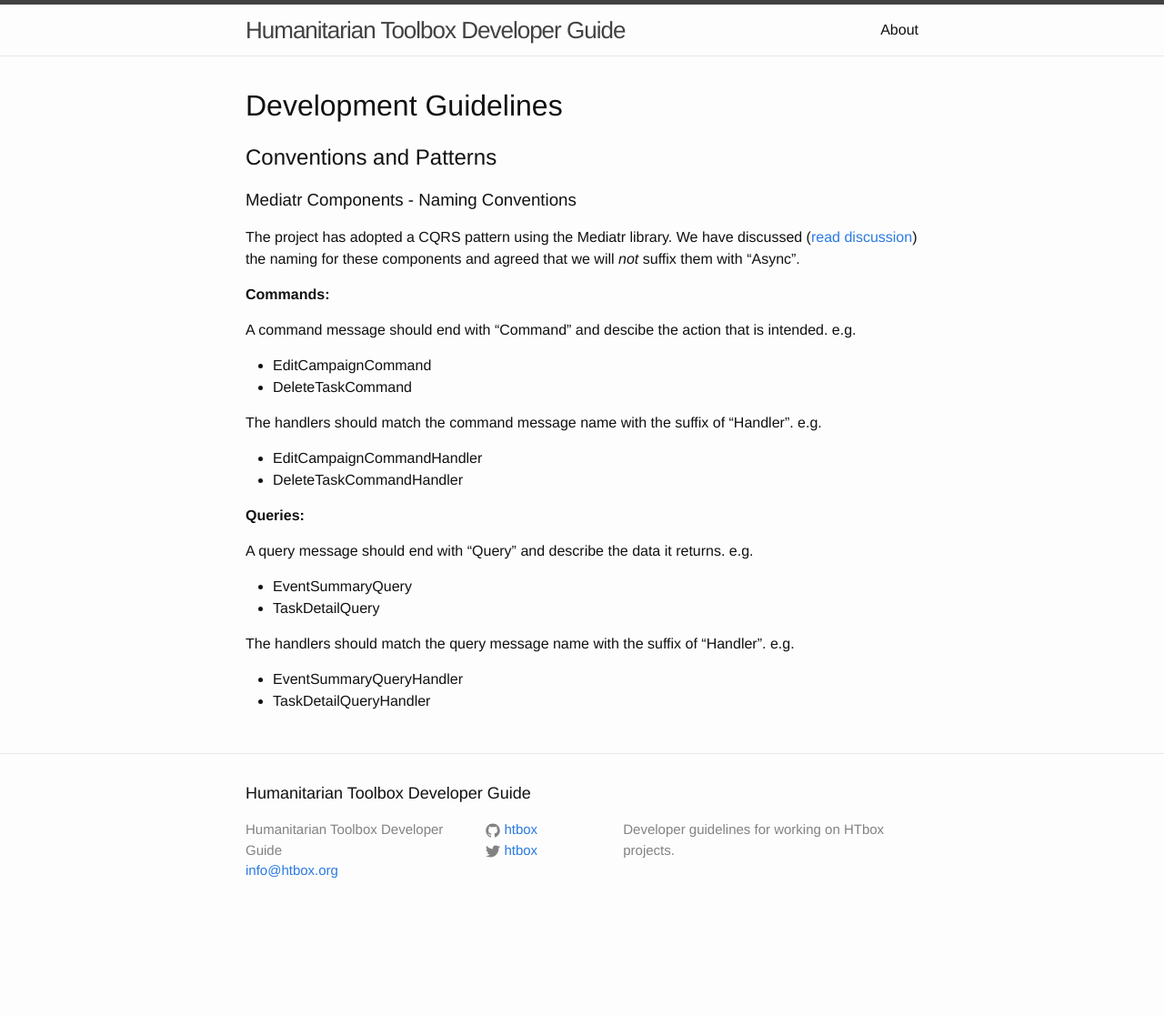
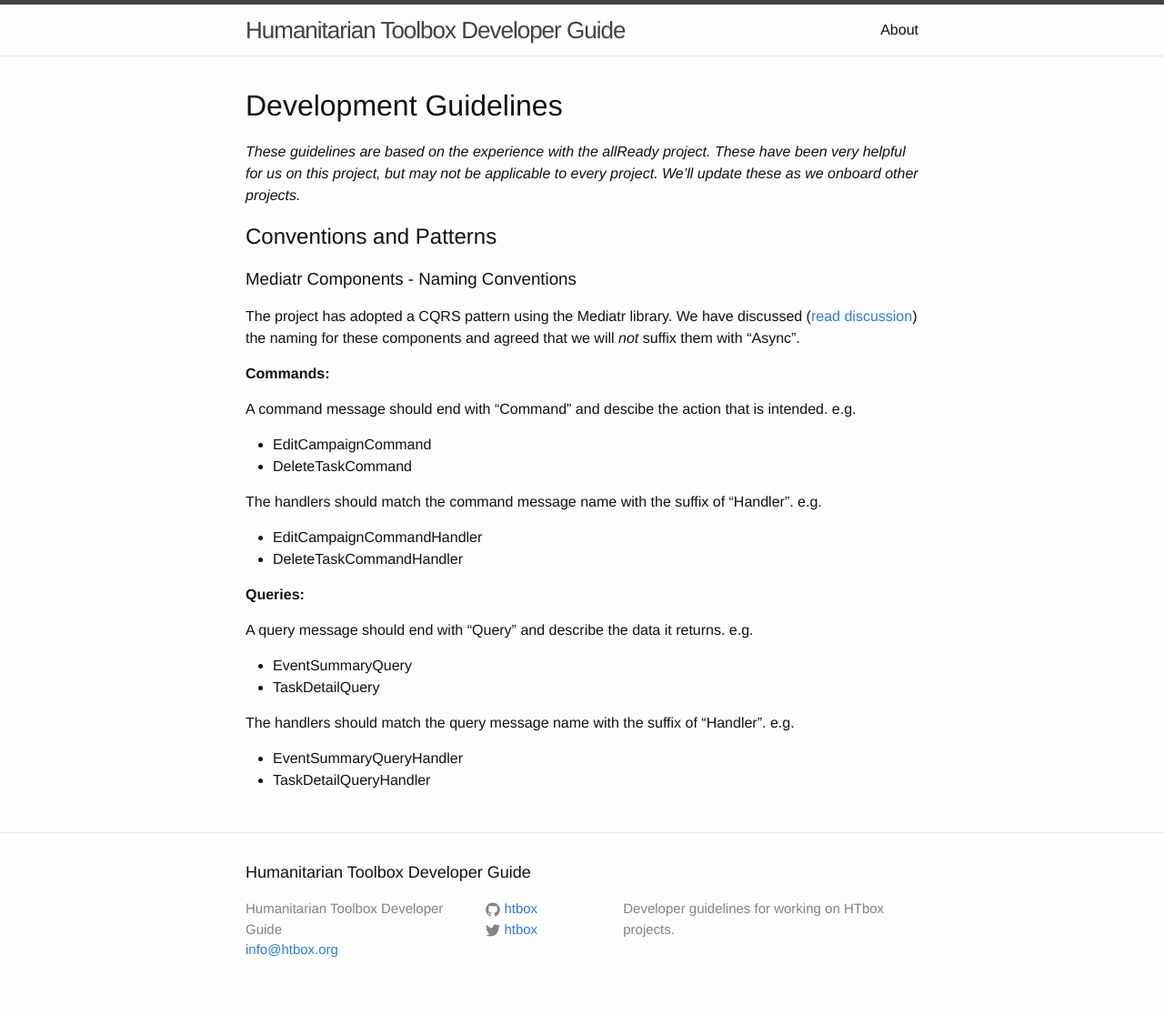
Before and after one commit to HTBox/htbox.github.io, a Jekyll site: the page built from development-guidelines.md, in a window 1280 px wide. Shown: the whole page at 91% size. Built offline with Jekyll 4.4.1, drawn with Linux system fonts in a browser that asks for light colours; before the commit the page ends 1029 px from its top, so only the background shows below that.

Commit message:
Updating per code review.
Adding intro to advice that guidelines are based on allReady experience.

```diff
--- a/development-guidelines.md
+++ b/development-guidelines.md
@@ -3,6 +3,8 @@ layout: default
 ---
 
 # Development Guidelines
+
+*These guidelines are based on the experience with the allReady project. These have been very helpful for us on this project, but may not be applicable to every project. We'll update these as we onboard other projects.*
 
 ## Conventions and Patterns
 
```
